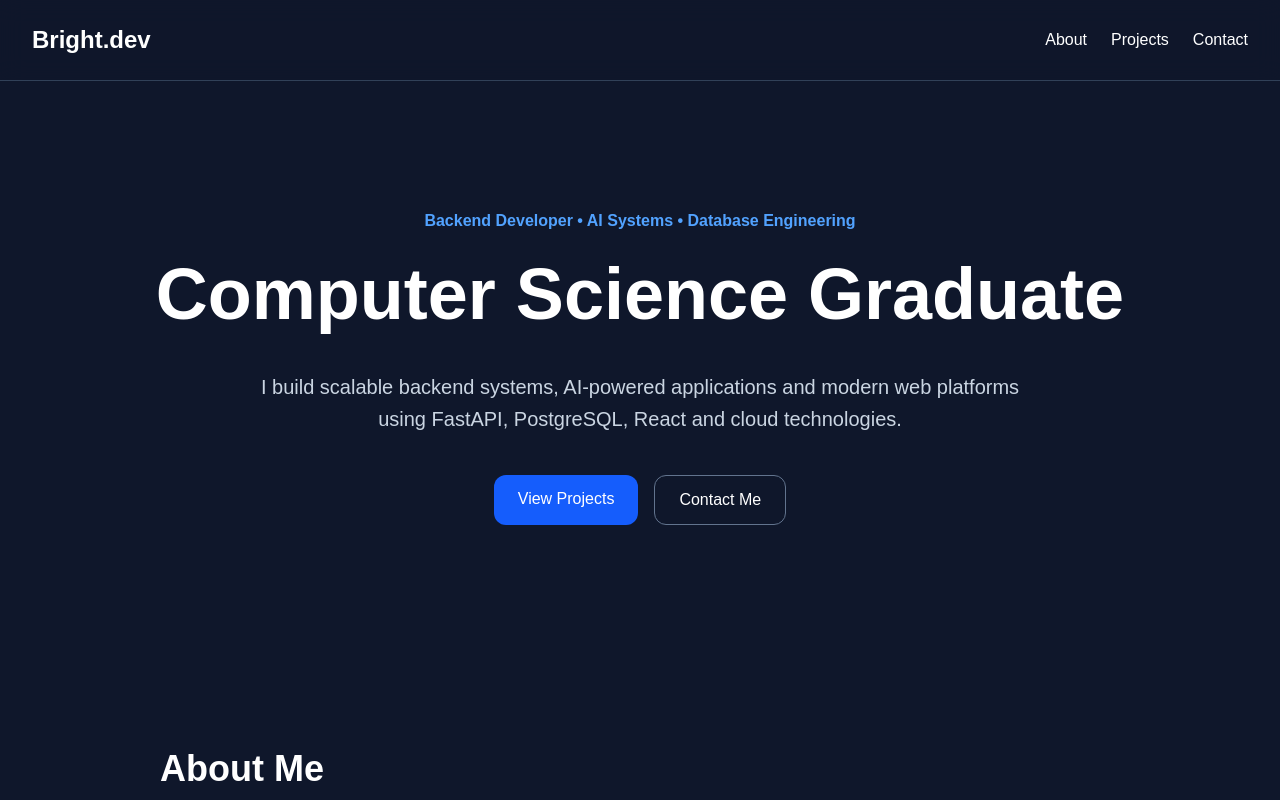
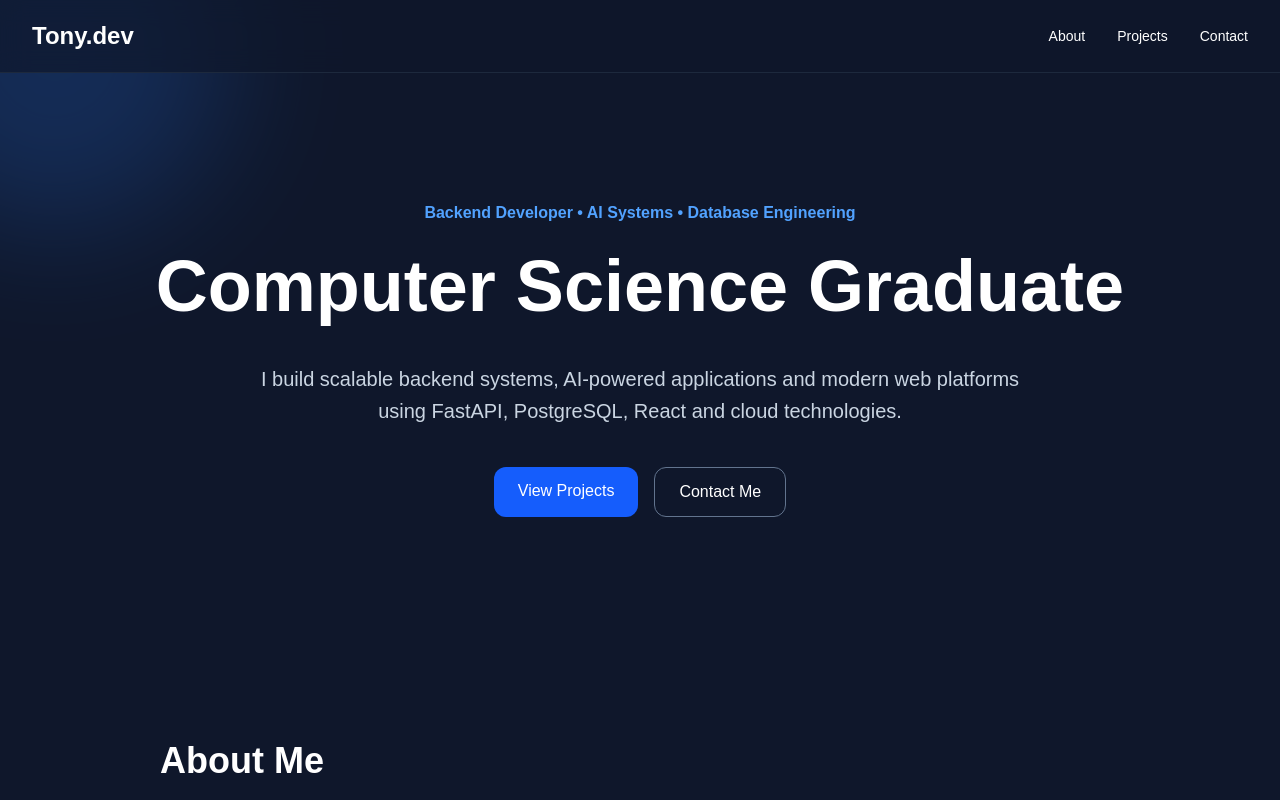
Before and after one commit to Brightiya/portfolio, a React app: page / in a window 1280 px wide. Shown: the top 800 px of the page. Built offline with nearby package versions, Linux system fonts and the light colour scheme; the HTML template or start-up script is replaced by a standard one.

Commit message:
Updgrade app

```diff
--- a/package.json
+++ b/package.json
@@ -10,8 +10,10 @@
     "preview": "vite preview"
   },
   "dependencies": {
+    "@rolldown/binding-darwin-x64": "^1.0.2",
     "@tailwindcss/vite": "^4.3.0",
     "framer-motion": "^12.40.0",
+    "lucide-react": "^1.16.0",
     "react": "^19.2.6",
     "react-dom": "^19.2.6",
     "tailwindcss": "^4.3.0"
--- a/src/App.jsx
+++ b/src/App.jsx
@@ -6,13 +6,27 @@ import Contact from "./components/Contact"
 
 function App() {
   return (
-    <div className="bg-slate-900 text-white min-h-screen">
+    <div className="relative bg-slate-900 text-white min-h-screen overflow-hidden">
 
-      <Navbar />
-      <Hero />
-      <About />
-      <Projects />
-      <Contact />
+      {/* Gradient Glow Top */}
+      <div className="absolute top-[-120px] left-[-120px] w-[350px] h-[350px] bg-blue-500 rounded-full blur-3xl opacity-20"></div>
+
+      {/* Gradient Glow Middle */}
+      <div className="absolute top-[40%] right-[-100px] w-[300px] h-[300px] bg-purple-500 rounded-full blur-3xl opacity-20"></div>
+
+      {/* Gradient Glow Bottom */}
+      <div className="absolute bottom-[-120px] left-[30%] w-[350px] h-[350px] bg-cyan-500 rounded-full blur-3xl opacity-20"></div>
+
+      {/* Main Content */}
+      <div className="relative z-10">
+
+        <Navbar />
+        <Hero />
+        <About />
+        <Projects />
+        <Contact />
+
+      </div>
 
     </div>
   )
--- a/src/components/Navbar.jsx
+++ b/src/components/Navbar.jsx
@@ -1,24 +1,73 @@
+import { useState } from "react"
+import { Menu, X } from "lucide-react"
+
 function Navbar() {
+  const [menuOpen, setMenuOpen] = useState(false)
+
   return (
-    <nav className="flex justify-between items-center px-8 py-6 border-b border-slate-700 sticky top-0 bg-slate-900/80 backdrop-blur-md z-50">
+    <nav className="sticky top-0 z-50 backdrop-blur-md bg-slate-900/70 border-b border-slate-800">
+
+      <div className="max-w-7xl mx-auto flex justify-between items-center px-8 py-5">
 
         <h1 className="text-2xl font-bold">
-        Bright.dev
+          Tony.dev
         </h1>
 
-      <div className="space-x-6 hidden md:flex">
-        <a href="#about" className="hover:text-blue-400">
+        {/* Desktop Menu */}
+        <div className="hidden md:flex space-x-8 text-sm font-medium">
+          <a href="#about" className="hover:text-blue-400 transition">
             About
           </a>
 
-        <a href="#projects" className="hover:text-blue-400">
+          <a href="#projects" className="hover:text-blue-400 transition">
             Projects
           </a>
 
-        <a href="#contact" className="hover:text-blue-400">
+          <a href="#contact" className="hover:text-blue-400 transition">
             Contact
           </a>
         </div>
+
+        {/* Mobile Button */}
+        <button
+          className="md:hidden"
+          onClick={() => setMenuOpen(!menuOpen)}
+        >
+          {menuOpen ? <X size={28} /> : <Menu size={28} />}
+        </button>
+
+      </div>
+
+      {/* Mobile Menu */}
+      {menuOpen && (
+        <div className="md:hidden px-8 pb-6 flex flex-col gap-4 bg-slate-900 border-t border-slate-800">
+
+          <a
+            href="#about"
+            onClick={() => setMenuOpen(false)}
+            className="hover:text-blue-400 transition"
+          >
+            About
+          </a>
+
+          <a
+            href="#projects"
+            onClick={() => setMenuOpen(false)}
+            className="hover:text-blue-400 transition"
+          >
+            Projects
+          </a>
+
+          <a
+            href="#contact"
+            onClick={() => setMenuOpen(false)}
+            className="hover:text-blue-400 transition"
+          >
+            Contact
+          </a>
+
+        </div>
+      )}
 
     </nav>
   )
```
Also changed, not shown: 1 other file (tests, documents, lock files or other folders). Lines whose indentation alone changed are shown as unchanged.
